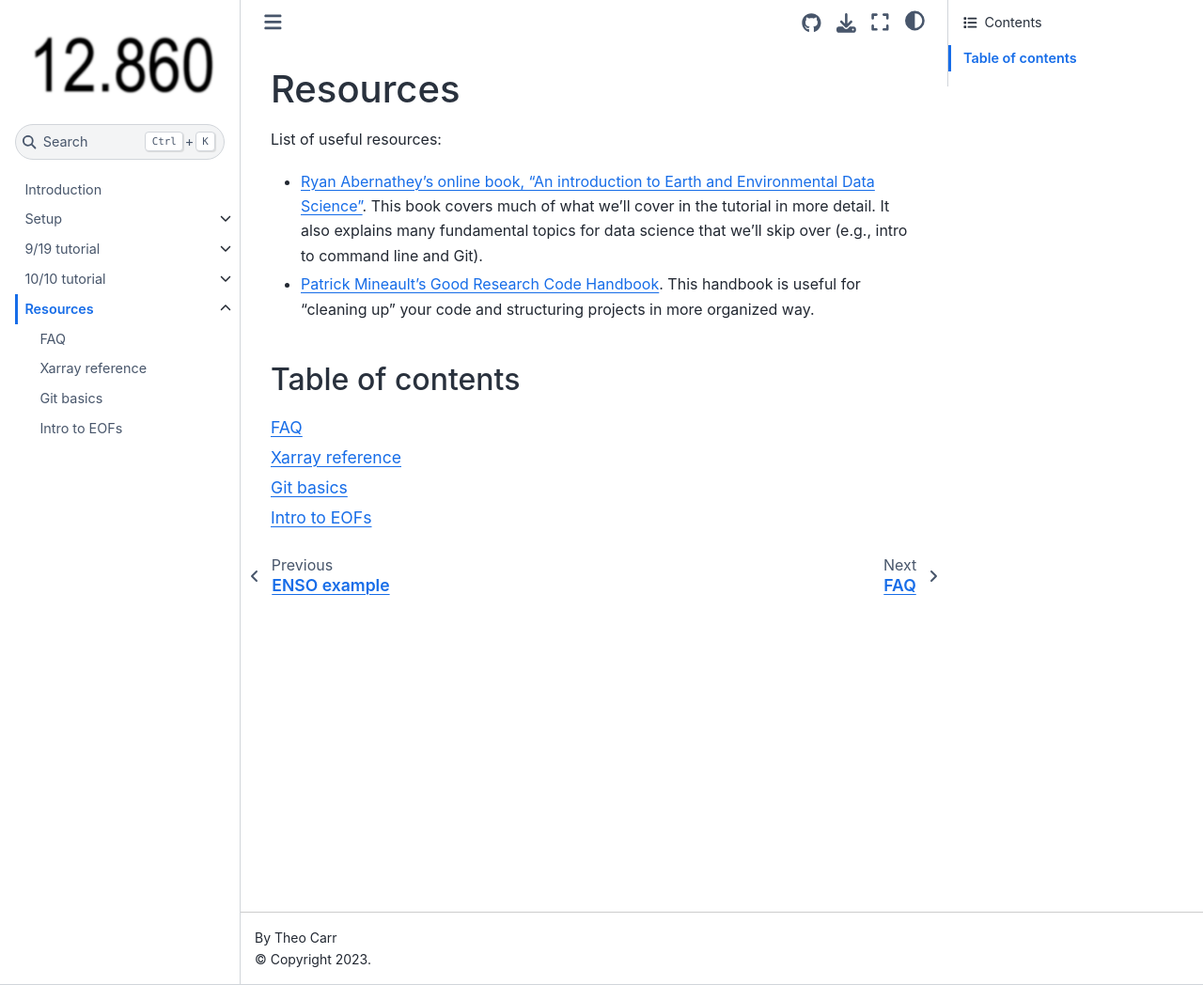
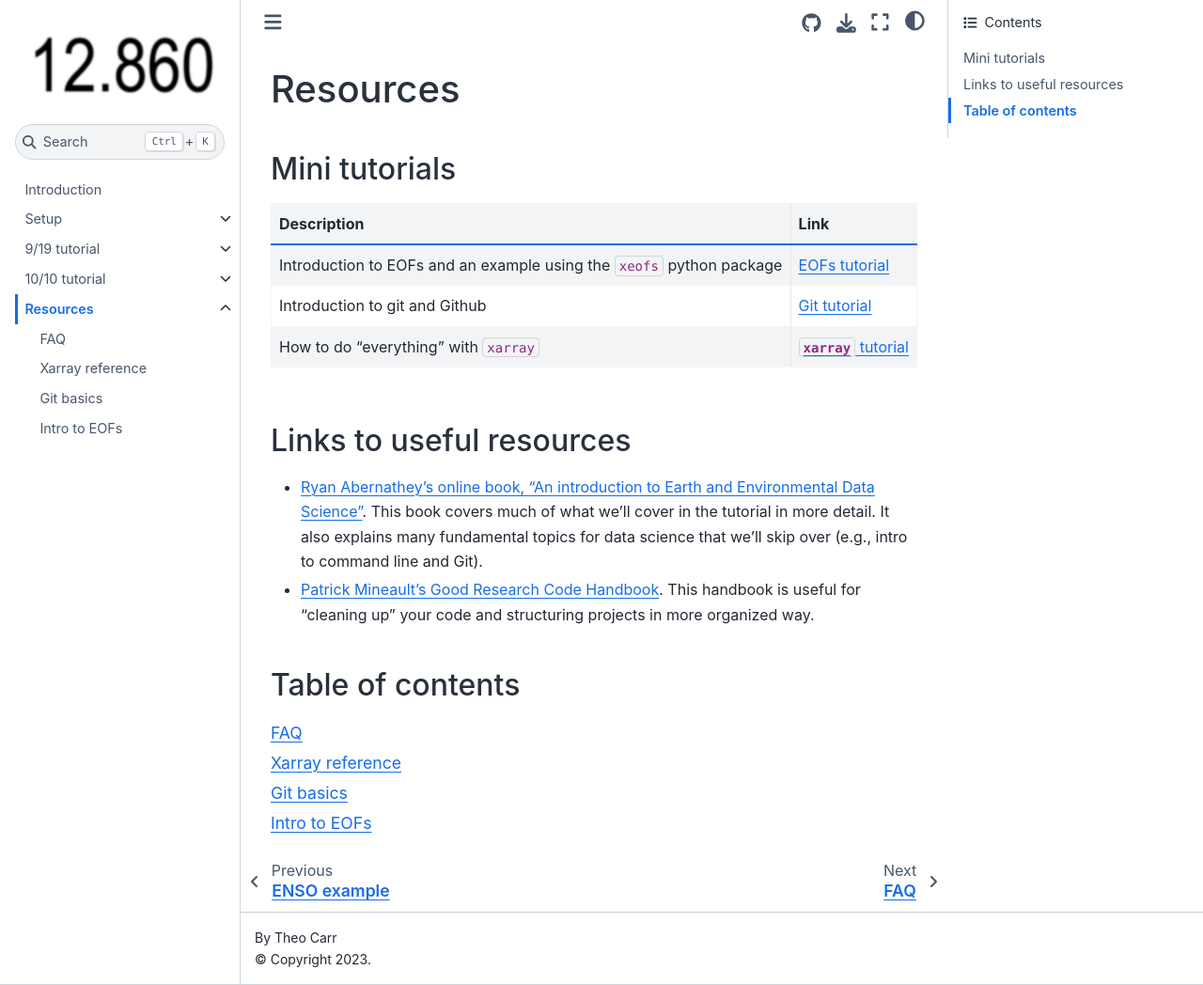
Before and after one commit to ktcarr/12860-tutorial, a Jupyter Book: the page built from docs/pages/resources/resources.md, in a window 1280 px wide and 1048 px high. Shown: the whole window at 94% size. Built offline with Jupyter Book 1.0.4 settings and Sphinx 7.4.7 and the Sphinx Book theme 1.1.4, drawn with Linux system fonts in a browser that asks for light colours; pages that are not in the unit, such as notebooks, are missing from menus.

Commit message:
add links to mini-tutorials

````diff
--- a/docs/pages/resources/resources.md
+++ b/docs/pages/resources/resources.md
@@ -1,6 +1,14 @@
 # Resources
 
-List of useful resources:
+## Mini tutorials
+Description | Link
+-- | --
+Introduction to EOFs and an example using the ```xeofs``` python package | [EOFs tutorial](eofs.ipynb)
+Introduction to git and Github | [Git tutorial](git_basics.md)
+How to do "everything" with ```xarray``` | [```xarray``` tutorial](xarray_reference.ipynb)
+
+## Links to useful resources
+
 - [Ryan Abernathey's online book, "An introduction to Earth and Environmental Data Science"](https://earth-env-data-science.github.io/intro.html). This book covers much of what we'll cover in the tutorial in more detail. It also explains many fundamental topics for data science that we'll skip over (e.g., intro to command line and Git).
 - [Patrick Mineault's Good Research Code Handbook](https://goodresearch.dev/index.html#). This handbook is useful for "cleaning up" your code and structuring projects in more organized way.
 
````
Also changed, not shown: docs/pages/intro.md (+1 -1 lines).
